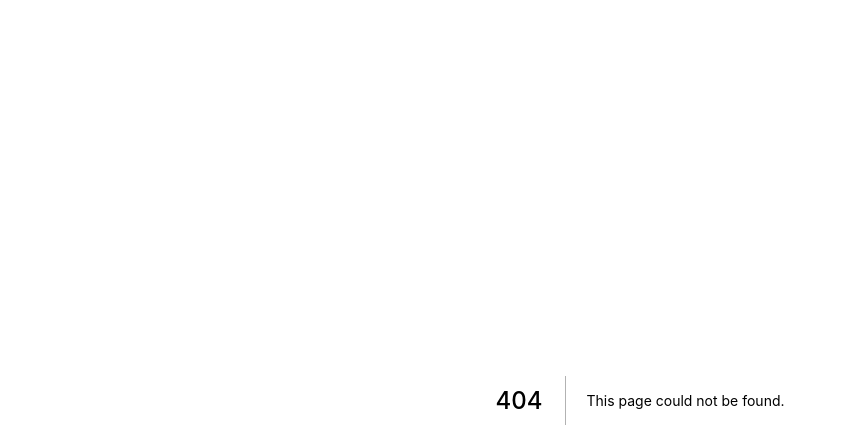
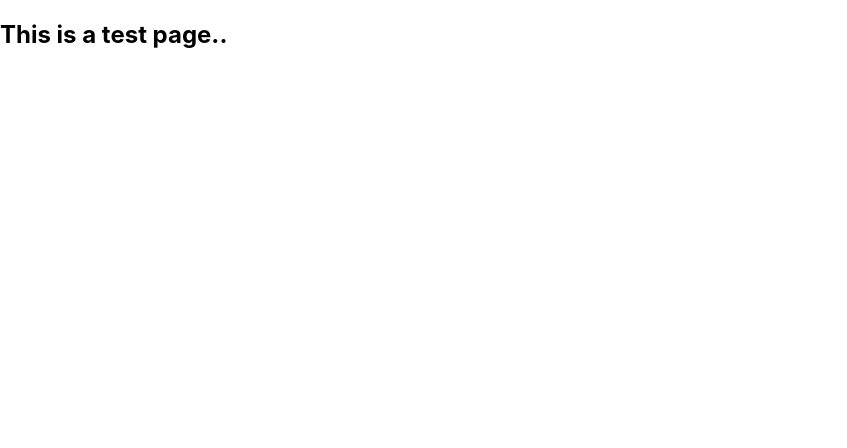
Before and after one commit to Shiv-am/nextjs, a Next.js app: page /ninjas/test in a window 1280 px wide. Before the commit this address had no page. Shown: the top 448 px of the page, without its empty margins (0-847 px from the left). Built offline with nearby package versions, Linux system fonts and the light colour scheme.

Commit message:
pages and routes

```diff
--- /dev/null
+++ b/pages/ninjas/test.js
@@ -0,0 +1,9 @@
+const Test = () => {
+    return (
+     <div>
+         <h2>This is a test page..</h2>
+     </div>
+     );
+}
+
+export default Test;
```
Also changed, not shown: pages/ninjas/index.js (added, +9 -0 lines).
